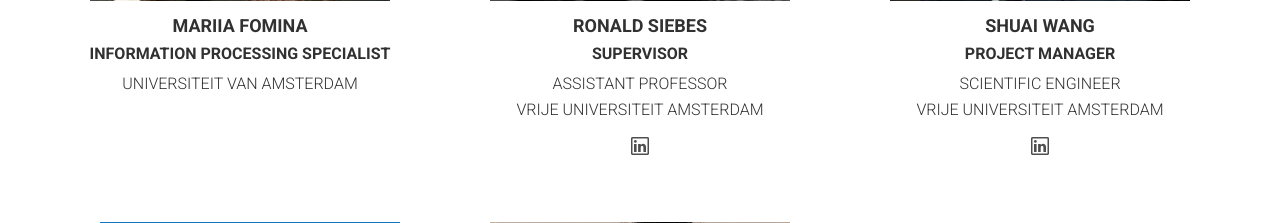
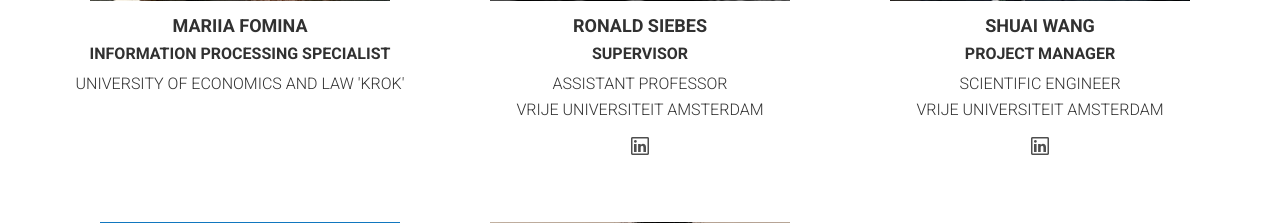
Before and after one commit to LinkedData4Resilience/website, a Django app: page / in a window 1280 px wide. Shown: the part 3478-3701 px from the top of the page. Run offline with Django 4.2, Linux system fonts and the light colour scheme; some libraries are stand-ins or nearby versions; some web fonts are replaced.

Commit message:
update info of Mariia

```diff
--- a/hello/templates/index.html
+++ b/hello/templates/index.html
@@ -189,7 +189,7 @@
 
                         <h4>Mariia Fomina</h4>
       <p><b>Information Processing Specialist</b></p>
-                        <p> Universiteit van Amsterdam</p>
+                        <p> University of Economics and Law 'KROK'</p>
 
                         <ul class="social-block">
                             <!-- <li><a href=""><i class="ion-social-twitter"></i></a></li> -->
```
